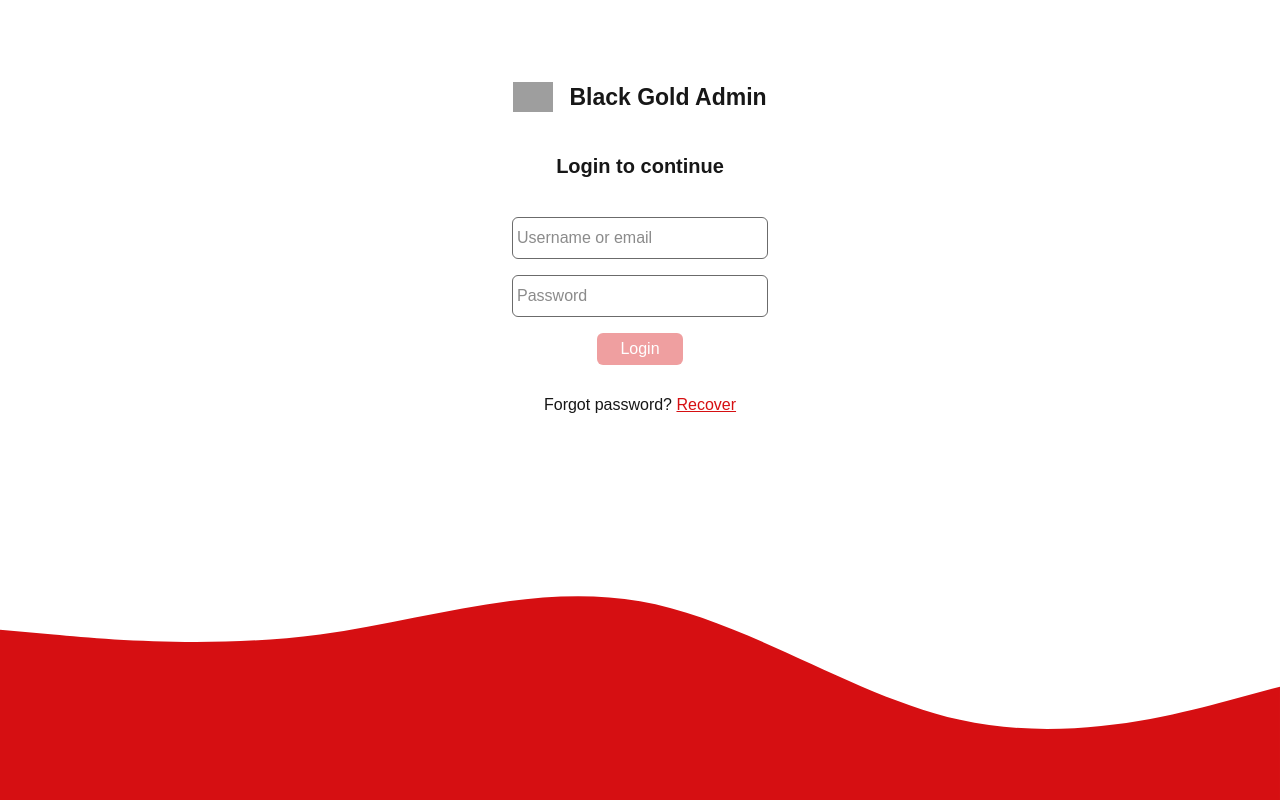
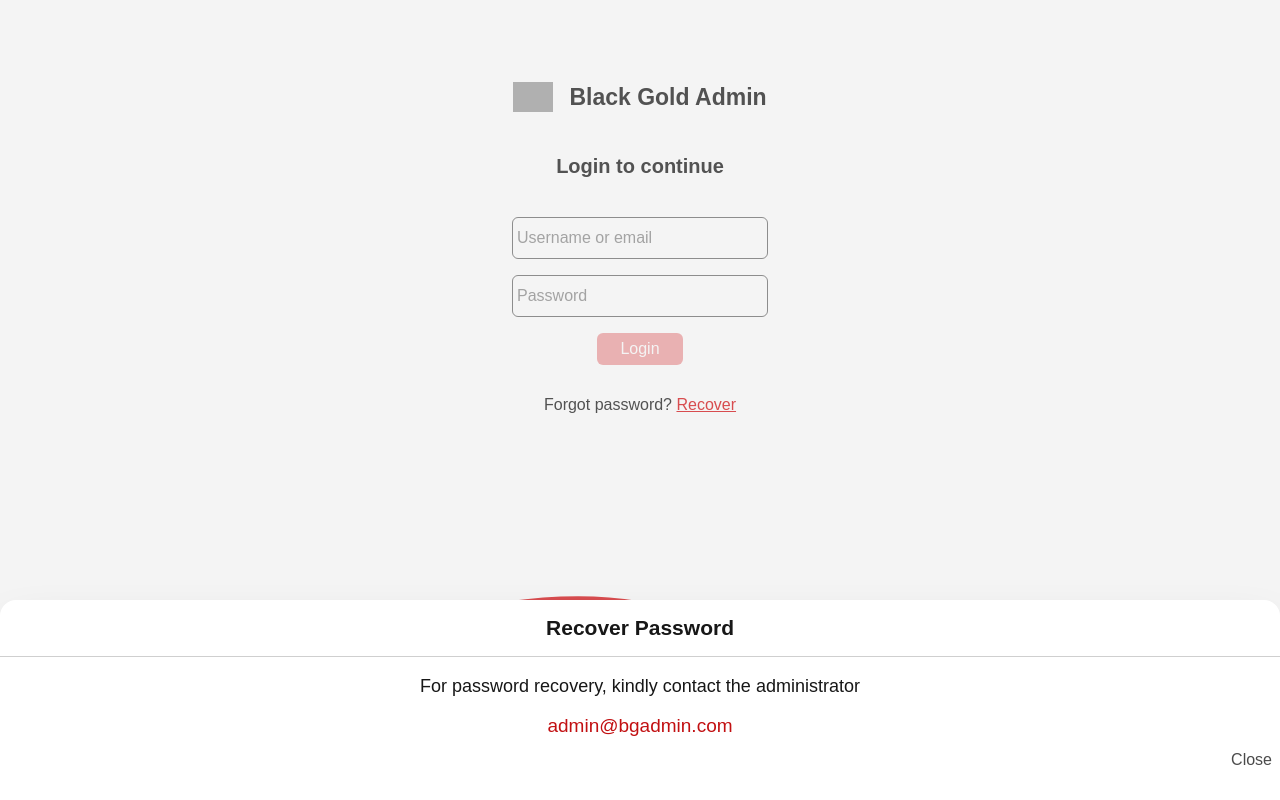
Before and after one commit to Stive627/BGAdmin, a Next.js app: page /login in a window 1280 px wide. Both pictures are taken after a click on the button "Recover". Built offline with nearby package versions, Linux system fonts and the light colour scheme; grey boxes are pictures that could not be loaded.

Commit message:
i have finished with the form

```diff
--- a/Components/login/Login.js
+++ b/Components/login/Login.js
@@ -5,11 +5,13 @@ import axios from 'axios'
 import Image from 'next/image'
 import React, { useState } from 'react'
 import Confetti from 'react-confetti'
+import RecoverUI from './RecoverUI'
 
 function Login({getAuthenticated}) {
   const [admin, setAdmin] = useState({email:'', password:''})
   const [pending, setPending] = useState(false)
   const [status, setStatus] = useState({success:false, faillure:false})
+  const [recover, setRecover] = useState(false)
   const {width, height} = useScreen()
   const validForm = admin.email && admin.password
   function handleSubmit(e){
@@ -22,6 +24,9 @@ function Login({getAuthenticated}) {
     .then(val => {console.log(val.data); getAuthenticated(val.data); setStatus({...status, success:true})})
     .catch(err => {console.log(err.response.data); setStatus({...status, faillure:true})})
     .finally(()=>setPending(false))
+  }
+  function handleClose(){
+    setRecover(false)
   }
   return (
     <div className='relative h-screen w-screen'>
@@ -40,13 +45,14 @@ function Login({getAuthenticated}) {
             <input onFocus={()=>setStatus({...status, faillure:false})} style={{borderColor:'rgba(0, 0, 0, 0.58)', outlineColor:'rgba(214, 15, 18, 1)'}} className='border w-full py-2 px-1 rounded-md'  value={admin.password} onChange={e => setAdmin({...admin, password:e.target.value})} placeholder='Password'/>
             <div className=' flex justify-center'><button disabled={!validForm} style={{backgroundColor:validForm?(pending?'rgba(214, 15, 18, 0.4)':'rgba(214, 15, 18, 1)'):'rgba(214, 15, 18, 0.4)'}} type='submit' className=' text-white w-1/3 rounded-md py-1 px-2'>Login</button></div>
           </form>
-          <p className=' text-center mt-7'>Forgot password? <span><button style={{color:'rgba(214, 15, 18, 1)'}} className=' underline'>Recover</button></span></p>
+          <p className=' text-center mt-7'>Forgot password? <span><button onClick={()=>setRecover(true)} style={{color:'rgba(214, 15, 18, 1)'}} className=' underline'>Recover</button></span></p>
         {status.success && <Confetti width={width} height={height}/>}
         </div>
       </div>
-      <div className='fixed z-30 bottom-0  w-full'>
+      <div className='fixed bottom-0  w-full'>
         <svg xmlns="http://www.w3.org/2000/svg" viewBox="0 0 1440 320"><path fill="#d60f12" fillOpacity="1" d="M0,128L60,133.3C120,139,240,149,360,133.3C480,117,600,75,720,96C840,117,960,203,1080,229.3C1200,256,1320,224,1380,208L1440,192L1440,320L1380,320C1320,320,1200,320,1080,320C960,320,840,320,720,320C600,320,480,320,360,320C240,320,120,320,60,320L0,320Z"></path></svg>
       </div>
+      <RecoverUI condition={recover} handleClose={handleClose}/>
     </div>
 
   )
--- /dev/null
+++ b/Components/login/RecoverUI.js
@@ -0,0 +1,38 @@
+import React, { useEffect, useRef } from 'react'
+import './login.css'
+
+function RecoverUI({condition, handleClose}) {
+    const recoverRef = useRef()
+
+    useEffect(()=>{
+        if(recoverRef.current){
+            setTimeout(() => {
+                recoverRef.current.style.height = '200px'
+            }, 1);
+
+        }
+    },[condition])
+    function localClose(){
+        recoverRef.current.style.height = '0px'
+        setTimeout(() => {
+            handleClose()
+        }, 500);
+    }
+
+    if(condition){
+        return (
+            <div style={{backgroundColor:'rgba(217, 217, 217, 0.3)'}} className=' absolute top-0 z-10 bg-black w-screen h-screen overflow-hidden'>
+                <div className='w-full h-full' onClick={localClose}>
+                    <div ref={recoverRef} onClick={(e)=>e.stopPropagation()} className='fixed recover bottom-0 bg-white  w-full rounded-t-2xl shadow-2xl'>
+                        <p className=' text-center font-bold text-[21px] py-3'>Recover Password</p>
+                        <hr style={{color:'rgba(207, 207, 207, 1)'}} className=' mb-4'/>
+                        <p className=' text-center text-[18px]'>For password recovery, kindly contact the administrator</p>
+                        <p className=' text-center mt-3' style={{color:'rgba(194, 16, 18, 1)', fontSize:19}}>admin@bgadmin.com</p>
+                        <div className=' float-right p-2'><button style={{color:'rgba(0, 0, 0, 0.71)'}} className=' cursor-pointer' type='button' onClick={localClose}>Close</button></div>
+                    </div>
+                </div>
+                </div>
+        )}
+}
+
+export default RecoverUI
--- /dev/null
+++ b/Components/login/login.css
@@ -0,0 +1,4 @@
+.recover{
+    height: 0;
+    transition: 0.5s;
+}
```
